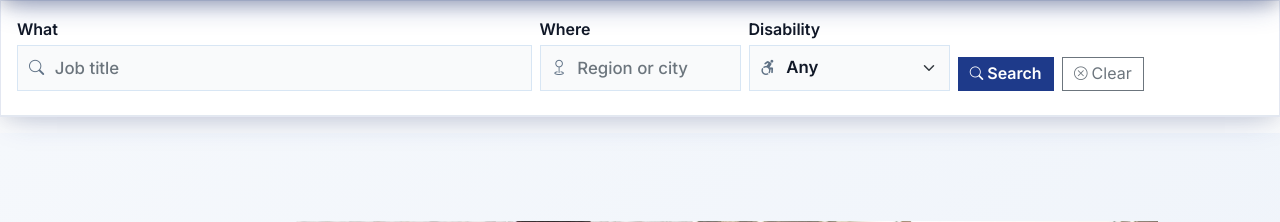
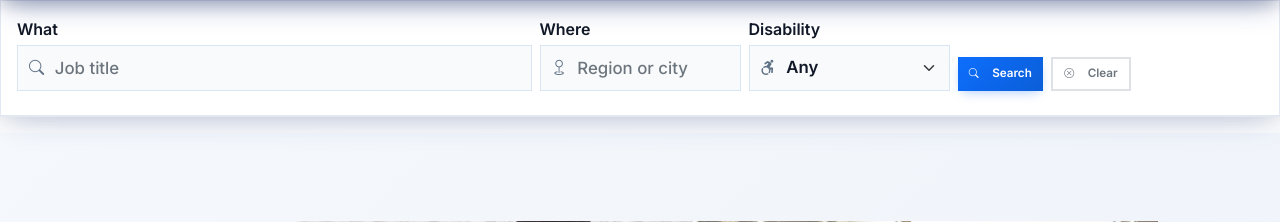
Before and after one commit to Dayether/pwdjs, a PHP site: page /index.php in a window 1280 px wide. Shown: the part 77-299 px from the top of the page. Run offline with PHP 8.4, Linux system fonts and the light colour scheme; data comes from the database, SQL or seed files in the repository.

Commit message:
changed job filter buttons

```diff
--- a/index.php
+++ b/index.php
@@ -692,22 +692,65 @@
 
     /* Buttons */
     .filters-condensed .btn.btn-primary {
-        transition: box-shadow .18s ease, transform .12s ease;
+        background: linear-gradient(135deg, #0d6efd 0%, #0b5ed7 100%);
+        border: none;
+        border-radius: 8px;
+        font-weight: 600;
+        box-shadow: 0 4px 12px -4px rgba(13, 110, 253, 0.4);
+        transition: all .2s ease;
     }
 
     .filters-condensed .btn.btn-primary:hover {
-        box-shadow: var(--hover-shadow);
-        transform: translateY(-1px);
+        background: linear-gradient(135deg, #0b5ed7 0%, #0a58ca 100%);
+        box-shadow: 0 6px 20px -4px rgba(13, 110, 253, 0.5);
+        transform: translateY(-2px);
     }
 
     .filters-condensed .btn.btn-outline-secondary {
-        transition: background-color .15s ease, border-color .15s ease, transform .12s ease;
+        background: #ffffff;
+        border: 2px solid #dee2e6;
+        border-radius: 8px;
+        color: #6c757d;
+        font-weight: 600;
+        transition: all .2s ease;
     }
 
     .filters-condensed .btn.btn-outline-secondary:hover {
-        background: #f2f7ff;
-        border-color: #cfe1ff;
-        transform: translateY(-1px);
+        background: #f8f9fa;
+        border-color: #adb5bd;
+        color: #495057;
+        transform: translateY(-2px);
+        box-shadow: 0 4px 12px -4px rgba(108, 117, 125, 0.2);
+    }
+
+    .filters-condensed .btn.btn-outline-secondary:active {
+        transform: translateY(0);
+    }
+
+    .filters-condensed .btn.btn-primary:active {
+        transform: translateY(0);
+    }
+
+    /* Filter action buttons styling */
+    .filter-action-btn {
+        height: 3.1rem;
+        font-size: 1rem;
+        display: inline-flex !important;
+        align-items: center;
+        justify-content: center;
+        gap: 0.5rem;
+        padding: 0.6rem 1.5rem;
+        white-space: nowrap;
+    }
+
+    .filter-action-btn i {
+        font-size: 1.1rem;
+    }
+
+    @media (max-width: 991.98px) {
+        .filter-action-btn {
+            width: 100%;
+        }
     }
 
     /* Related search chips */
@@ -851,11 +894,11 @@
                 </div>
             </div>
             <div class="col-12 col-md-4 col-lg-3 col-xl-3 order-4 d-flex align-items-end gap-2 action-bar-compressed">
-                <button class="btn btn-primary fw-semibold flex-grow-1 flex-lg-grow-0" style="height:3.1rem;font-size:1rem;display:flex;align-items:center;justify-content:center;">
-                    <i class="bi bi-search me-1" aria-hidden="true"></i><span>Search</span>
+                <button type="submit" class="btn btn-primary fw-semibold flex-grow-1 flex-lg-grow-0 filter-action-btn">
+                    <i class="bi bi-search" aria-hidden="true"></i><span>Search</span>
                 </button>
-                <a class="btn btn-outline-secondary flex-grow-1 flex-lg-grow-0" href="index.php" style="height:3.1rem;font-size:1rem;display:flex;align-items:center;justify-content:center;">
-                    <i class="bi bi-x-circle me-1" aria-hidden="true"></i><span>Clear</span>
+                <a class="btn btn-outline-secondary flex-grow-1 flex-lg-grow-0 filter-action-btn" href="index.php">
+                    <i class="bi bi-x-circle" aria-hidden="true"></i><span>Clear</span>
                 </a>
             </div>
             <!-- Sort row removed: merged into Related searches area -->
```
